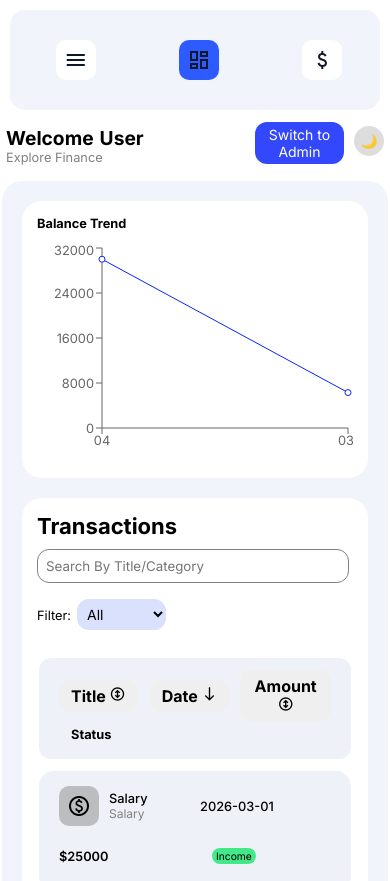
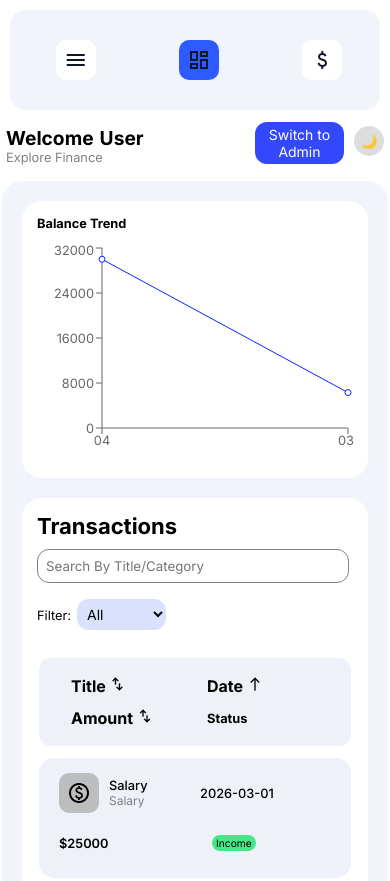
Before and after one commit to khushbuChaudhary2213/fintech-dashboard, a React (Vite) app: page / in a window 390 px wide. Shown: the top 881 px of the page. Built offline with nearby package versions, Linux system fonts and the light colour scheme.

Commit message:
Enhanced Responsiveness

```diff
--- a/src/components/Transactions.jsx
+++ b/src/components/Transactions.jsx
@@ -152,7 +152,7 @@ function Transactions({
           </div>
           <table className="transactions-table">
             <thead>
-              <tr className="sort-control-group">
+              <tr className={`sort-control-group ${userRole === "Admin" ? "admin-cols" : "user-cols"}`}>
                 <th className="txn-left">
                   <button
                     className="sort-btn sort-btn-title"
@@ -165,11 +165,10 @@ function Transactions({
                     <span class="material-symbols-outlined">
                       {sortBy === "alphabet"
                         ? isAsc
-                          ? "south"
-                          : "north"
-                        : "arrows_up_down_circle"}
+                          ? "north"
+                          : "south"
+                        : "swap_vert"}
                     </span>
-                    {/* {isAsc ? "⬇" : "⬆"} */}
                   </button>
                 </th>
                 <th className="txn-date">
@@ -182,11 +181,11 @@ function Transactions({
                   >
                     Date{" "}
                     <span class="material-symbols-outlined">
-                      {sortBy === "date"
+                      {sortBy === "date" // Change "alphabet" to "date" or "amount" for other columns
                         ? isAsc
-                          ? "south"
-                          : "north"
-                        : "arrows_up_down_circle"}
+                          ? "north"
+                          : "south"
+                        : "swap_vert"}
                     </span>
                   </button>
                 </th>
@@ -204,7 +203,7 @@ function Transactions({
                         ? isAsc
                           ? "south"
                           : "north"
-                        : "arrows_up_down_circle"}
+                        : "swap_vert"}
                     </span>
                   </button>
                 </th>
--- a/src/index.css
+++ b/src/index.css
@@ -546,11 +546,11 @@ input[name="search-bar"]:focus {
 
 th .sort-btn {
   font-size: 16px !important;
+  background: transparent;
 }
 
 .sort-control-group {
   display: grid;
-  grid-template-columns: 2fr 1.6fr 1.2fr 1.1fr 1fr;
   align-items: center;
   background-color: #eef1f7;
   padding: 12px 20px; /* Use horizontal padding instead of margins */
@@ -582,12 +582,6 @@ th .sort-btn {
   justify-self: centre;
 }
 
-.sort-btn:hover {
-  background-color: #b5c3f7;
-  color: black;
-  transform: translateY(-1px); /* Cleaner than 'scale' */
-}
-
 /* EMPTY STATE */
 
 .no-data {
--- a/src/responsive.css
+++ b/src/responsive.css
@@ -97,17 +97,15 @@
 }
 
 @media (max-width: 586px) {
+  .sort-control-group {
+    grid-template-columns: 1fr 1fr 1fr;
+    grid-template-row: 1fr 1fr;
+  }
   .txn-row {
     display: grid;
     grid-template-columns: 1fr 1fr 1fr;
     grid-template-rows: 1fr 1fr;
     gap: 10px;
-  }
-}
-
-@media (max-width: 450px) {
-  .sort-control-group {
-    grid-template-columns: 1fr 1fr 1fr;
   }
 }
 
@@ -120,6 +118,9 @@
     padding: 4px;
   }
   .txn-row {
+    grid-template-columns: 1fr 1fr;
+  }
+  .sort-control-group {
     grid-template-columns: 1fr 1fr;
   }
 
@@ -156,10 +157,6 @@
   .btn {
     justify-self: start;
   }
-
-  .sort-btn-title {
-    /* margin-left: 20px; */
-  }
 }
 
 @media (max-width: 365px) {
```
